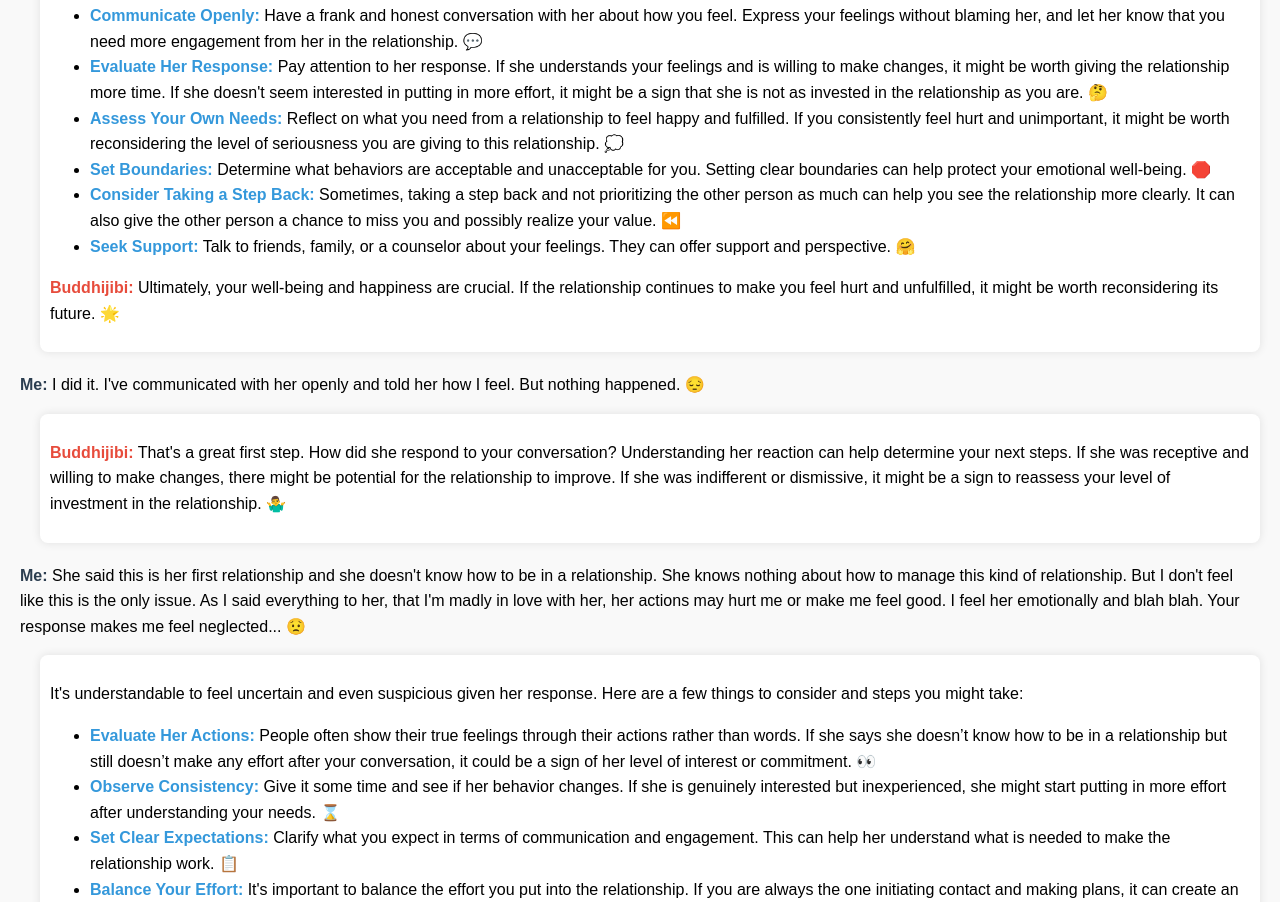
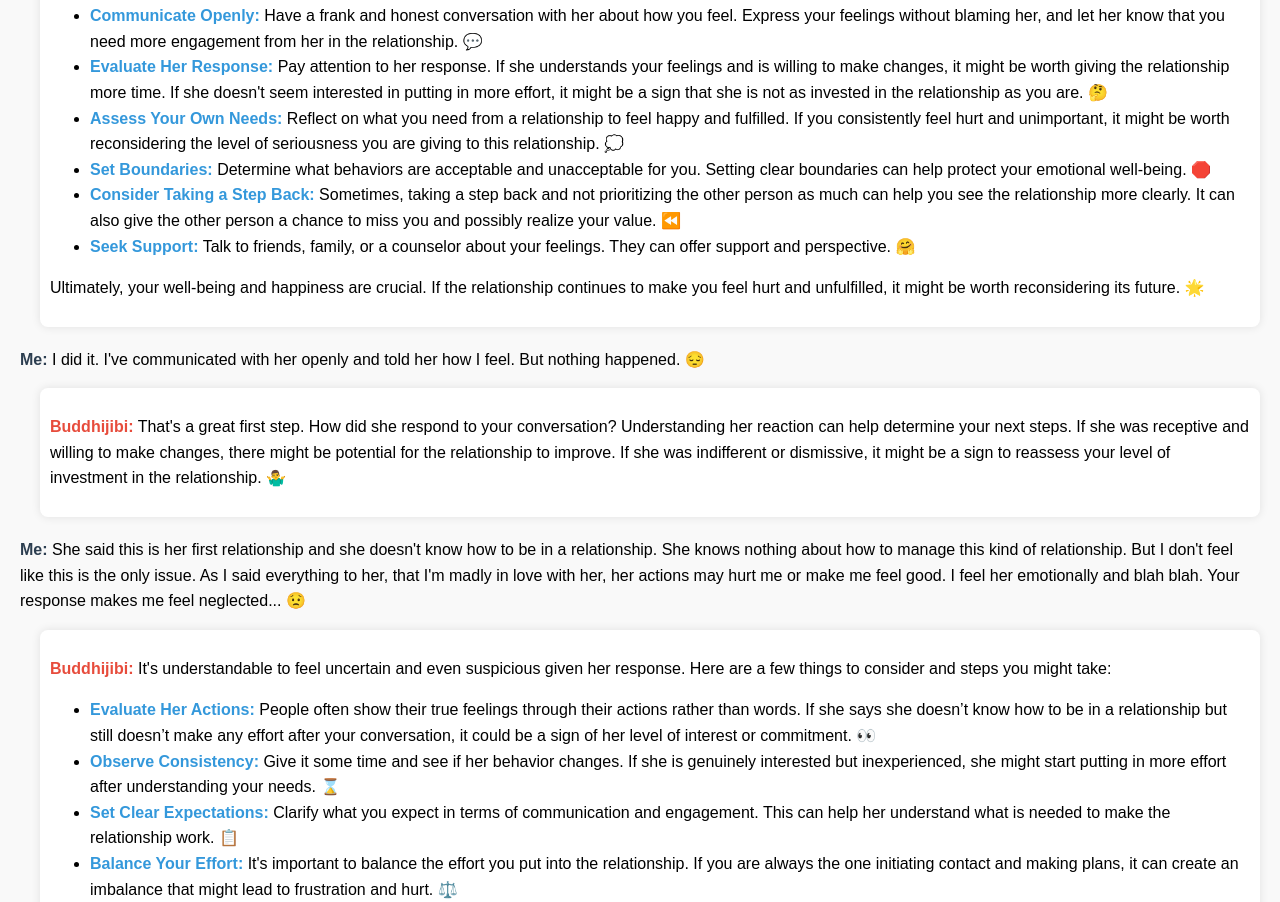
Before and after one commit to hmuzzal/RestInPeace, a plain HTML site: page index.html in a window 1280 px wide. Shown: the part 331-1233 px from the top of the page. Drawn offline with Linux system fonts and the light colour scheme.

Commit message:
Update text

```diff
--- a/index.html
+++ b/index.html
@@ -86,7 +86,7 @@
             They can offer support and perspective. 🤗</li>
     </ul>
 
-    <p><span class="buddhijibi">Buddhijibi:</span> Ultimately, your well-being and happiness are crucial. If the
+    <p><span class="buddhijibi"></span> Ultimately, your well-being and happiness are crucial. If the
         relationship continues to make you feel hurt and unfulfilled, it might be worth reconsidering its future. 🌟</p>
 </div>
 
@@ -106,7 +106,7 @@
     good. I feel her emotionally and blah blah. Your response makes me feel neglected... 😟</p>
 
 <div class="response">
-    <p><span class="buddhijibi"></span> It's understandable to feel uncertain and even suspicious given her
+    <p><span class="buddhijibi">Buddhijibi:</span> It's understandable to feel uncertain and even suspicious given her
         response. Here are a few things to consider and steps you might take:</p>
 
     <ul>
```
